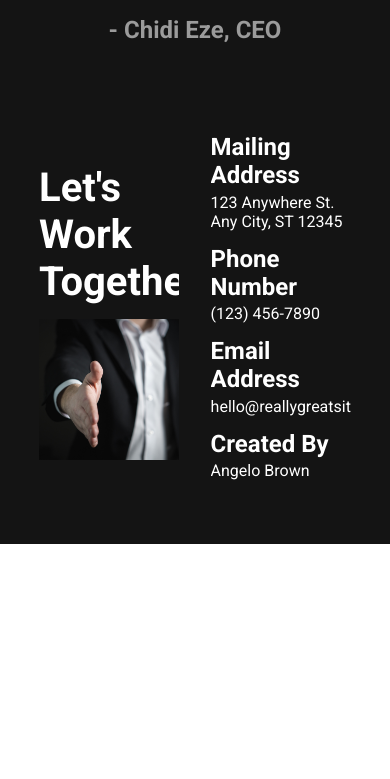
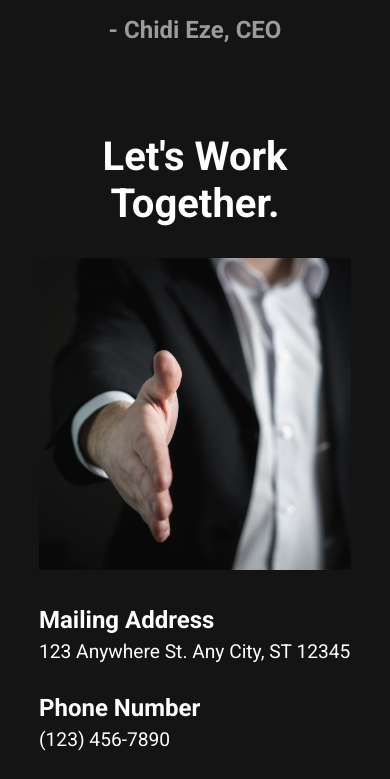
Before and after one commit to angelob120/Stellar_Accounting, a plain HTML site: page index.html in a window 390 px wide. Shown: the part 3295-4074 px from the top of the page. Before the commit the page ends 3839 px from the top, so only its background shows below. Drawn offline with Linux system fonts and the light colour scheme.

Commit message:
Add responsive design to sections 3-6 with media queries
This commit adds media queries for screen sizes 1920px, 1280px, 768px, and 375px to improve the responsiveness of sections 3-6. The font sizes, margins, and layouts have been adjusted to enhance readability and appearance on smaller screens.

```diff
--- a/style.css
+++ b/style.css
@@ -747,3 +747,71 @@ em {
 }
 
 /* Section 6 end */
+
+/* Section 6 media */
+
+/* Media Queries */
+
+/* 1920px screen size */
+/* Note: No adjustments needed for this screen size as the base styles should work fine */
+
+/* 1280px screen size */
+/* Note: No major adjustments needed for this screen size as the base styles should still work fine */
+
+/* 768px screen size */
+@media (max-width: 768px) {
+  /* Note: Adjust font sizes, margins, and layout for better readability on smaller screens */
+
+  .sec-6-row {
+    flex-direction: column;
+  }
+
+  .sec-6-image {
+    width: 100%;
+    text-align: center;
+  }
+
+  .sec-6-text {
+    width: 100%;
+    margin-left: 0;
+  }
+
+  .sec-6-image h1 {
+    font-size: 2.5em;
+    margin-bottom: 10%;
+  }
+
+  .sec-6-text h1 {
+    margin-top: 10%;
+    font-size: 1.5em;
+    margin-bottom: 2%;
+  }
+
+  .sec-6-text p {
+    font-size: 1.2em;
+    margin-bottom: 5%;
+  }
+}
+
+/* 375px screen size */
+@media (max-width: 375px) {
+  /* Note: Adjust font sizes, margins, and layout for better readability and appearance on very small screens */
+
+  .sec-6-image h1 {
+    font-size: 1.7em;
+    margin-bottom: 4%;
+  }
+
+  .sec-6-text h1 {
+    font-size: 1.1em;
+    margin-bottom: 1.5%;
+  }
+
+  .sec-6-text p {
+    font-size: 0.9em;
+    margin-bottom: 4%;
+  }
+}
+
+
+/* section 6 media */
```
